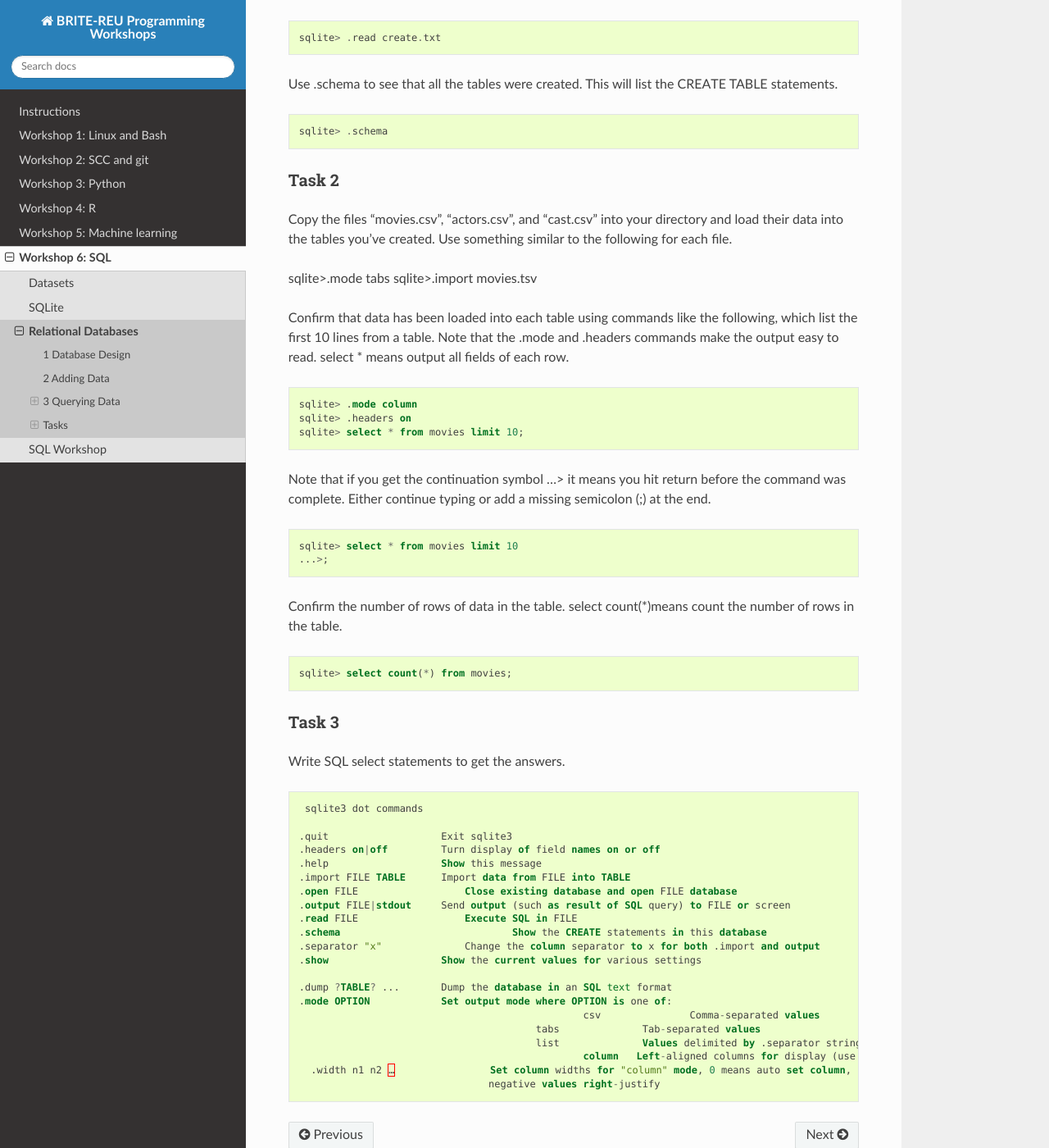
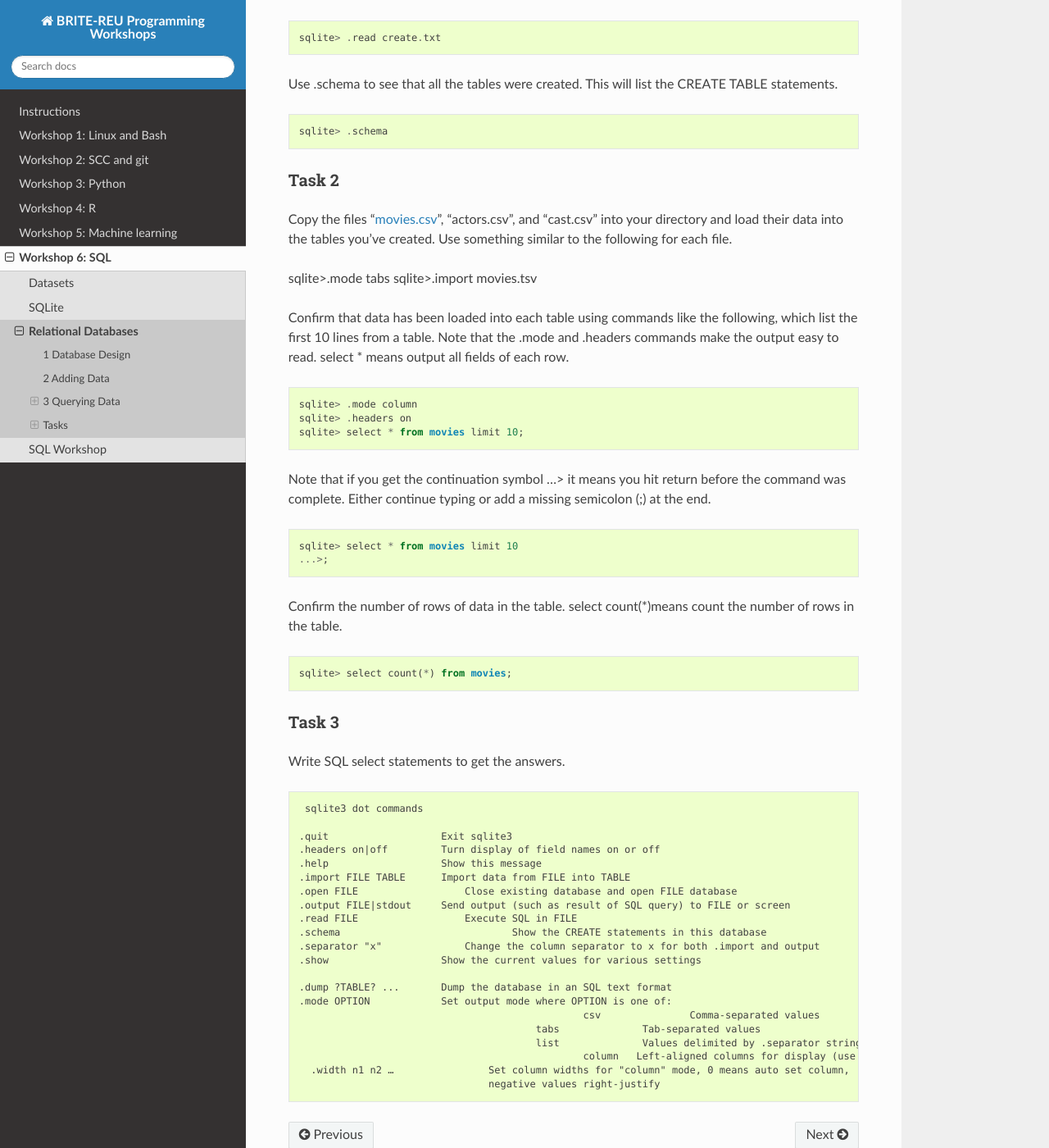
Before and after one commit to BRITE-REU/programming-workshops, a Sphinx documentation site: the page built from source/workshops/06_SQL/Relational_Databases.rst, in a window 1280 px wide and 1400 px high, scrolled down 7086 px. Shown: the whole window at 82% size. Built offline with Sphinx 7.4.7 and the Read the Docs theme 2.0.0, drawn with Linux system fonts in a browser that asks for light colours; some of the changed text lies outside the part shown.

Commit message:
Update Relational_Databases.rst

```diff
--- a/source/workshops/06_SQL/Relational_Databases.rst
+++ b/source/workshops/06_SQL/Relational_Databases.rst
@@ -352,14 +354,16 @@
 Task 2
 ************
 
-Copy the files "movies.csv", "actors.csv", and "cast.csv" into your directory and load their data into the tables you've created.  Use something similar to the following for each file.
+Copy the files "`movies.csv <https://github.com/BRITE-REU/programming-workshops/blob/master/source/workshops/06_SQL/data/sample.txt>`_", "actors.csv", and "cast.csv" into your directory and load their data into the tables you've created.  Use something similar to the following for each file.
+
+.. code::
 
 sqlite>.mode tabs
 sqlite>.import movies.tsv
 
 Confirm that data has been loaded into each table using commands like the following, which list the first 10 lines from a table.  Note that the .mode and .headers commands make the output easy to read.  select * means output all fields of each row.
 
-.. code:: SQL
+.. code::
 
 	sqlite> .mode column
 	sqlite> .headers on
@@ -368,7 +372,7 @@
 
 Note that if you get the continuation symbol  ...> it means you hit return before the command was complete.  Either continue typing or add a missing semicolon (;) at the end.
 
-.. code:: SQL
+.. code::
 
 	sqlite> select * from movies limit 10
    	...>;
@@ -376,7 +380,7 @@
 
 Confirm the number of rows of data in the table. select count(*)means count the number of rows in the table.
 
-.. code:: SQL
+.. code::
 
 	sqlite> select count(*) from movies;
 
@@ -389,7 +393,7 @@
 
 Write SQL select statements to get the answers.
 
-.. code:: SQL
+.. code::
 
 	 sqlite3 dot commands
 
```
Also changed, not shown: other parts of source/workshops/06_SQL/Relational_Databases.rst (+5 -3 lines).
